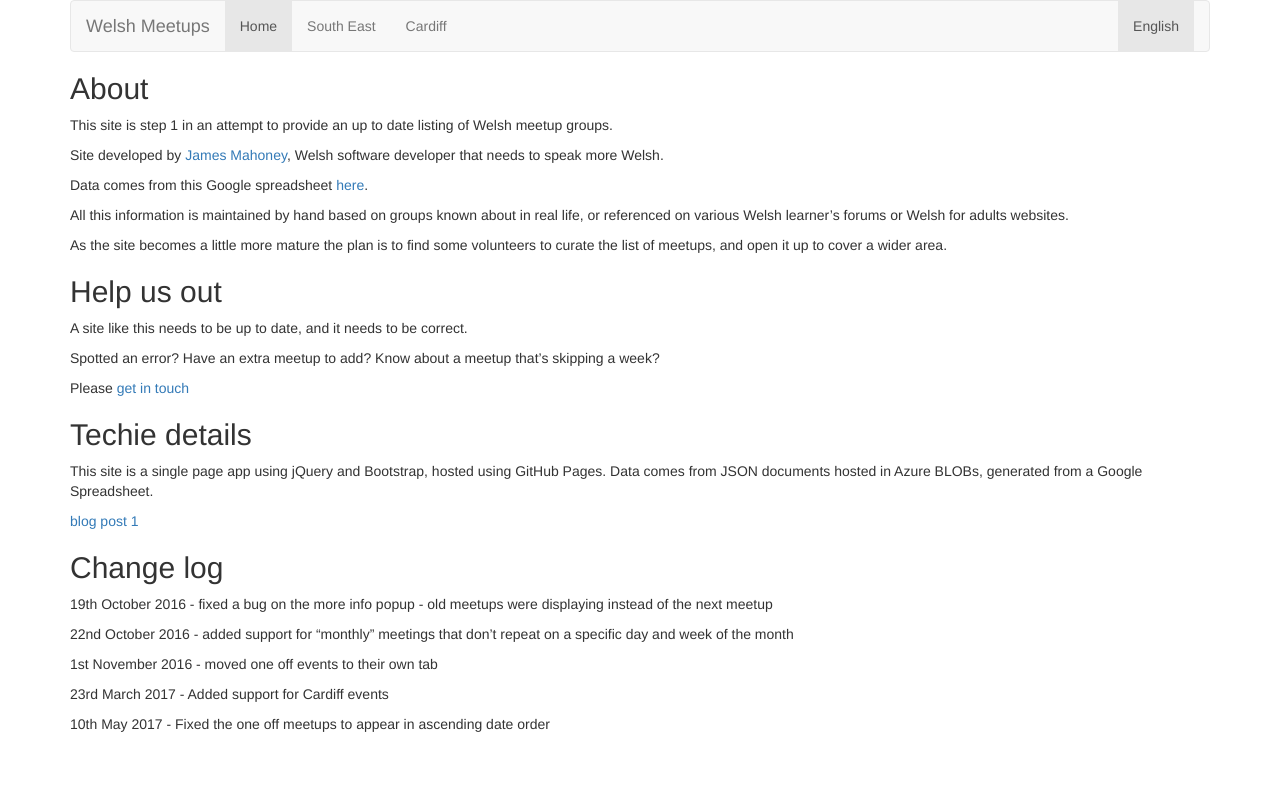
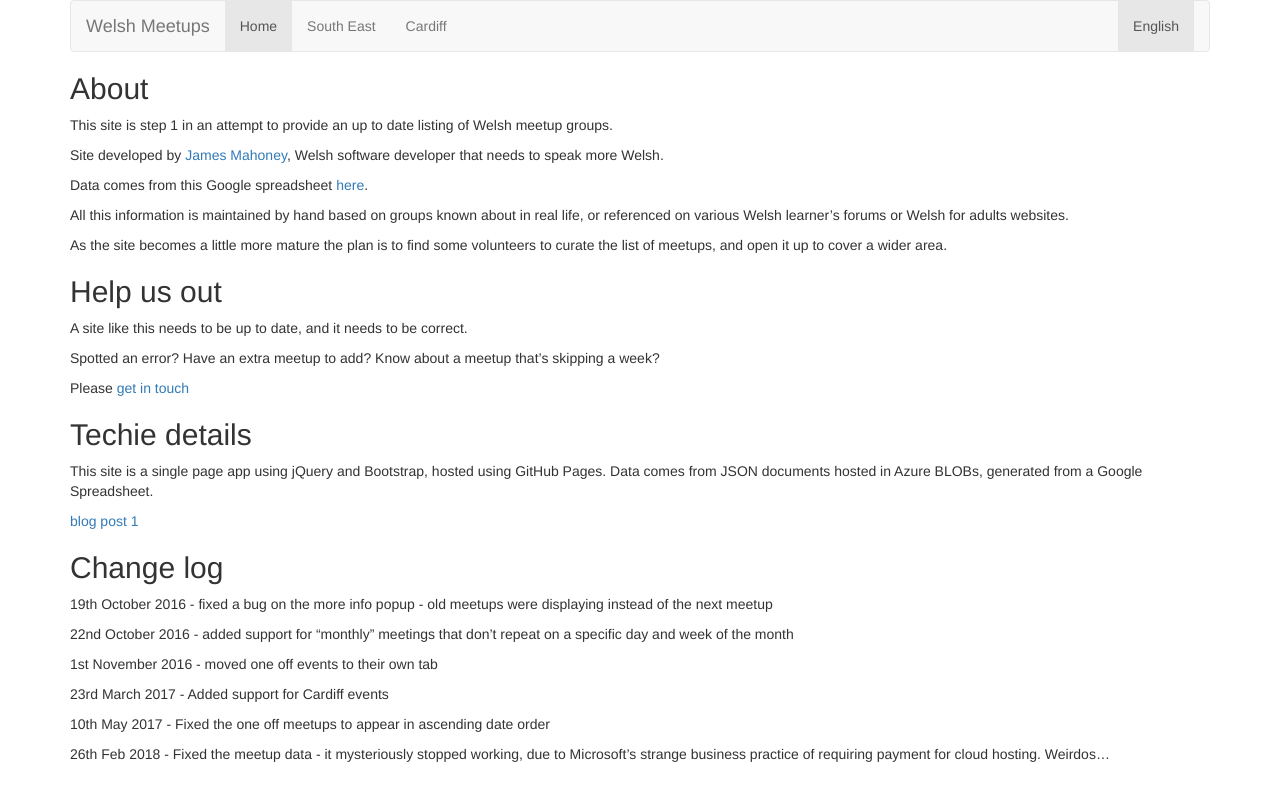
Before and after one commit to mahoneyjames/chatcymru, a Jekyll site: the page built from welsh/about.md, in a window 1280 px wide. Shown: the top 801 px of the page. Built offline with Jekyll 4.4.1, drawn with Linux system fonts in a browser that asks for light colours; nearby versions of some CDN libraries.

```diff
--- a/welsh/about.md
+++ b/welsh/about.md
@@ -40,3 +40,5 @@ This site is a single page app using jQuery and Bootstrap, hosted using GitHub P
 23rd March 2017 - Added support for Cardiff events
 
 10th May 2017 - Fixed the one off meetups to appear in ascending date order
+
+26th Feb 2018 - Fixed the meetup data - it mysteriously stopped working, due to Microsoft's strange business practice of requiring payment for cloud hosting. Weirdos...
```
Also changed, not shown: welsh/meetups.md (+1 -0 lines).
